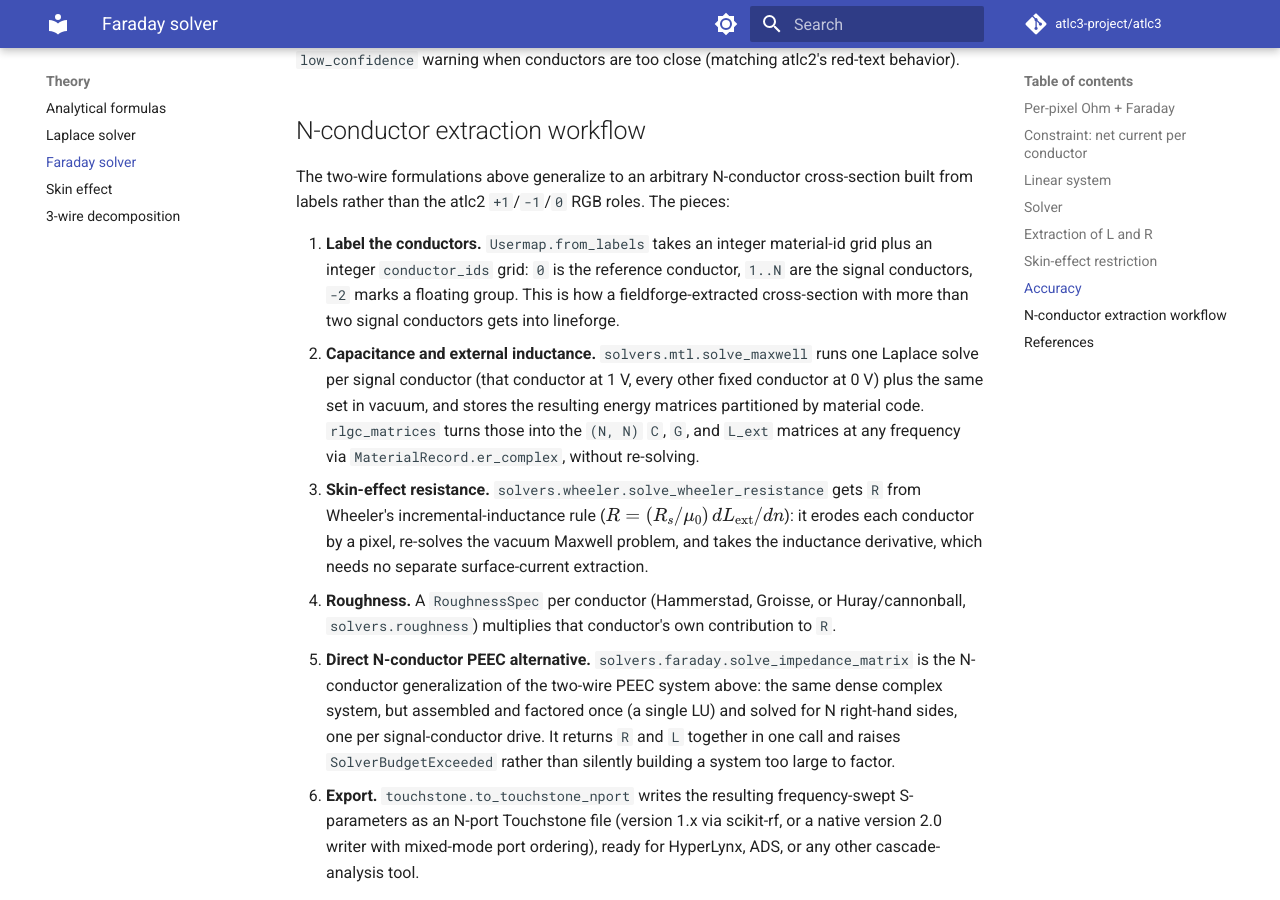
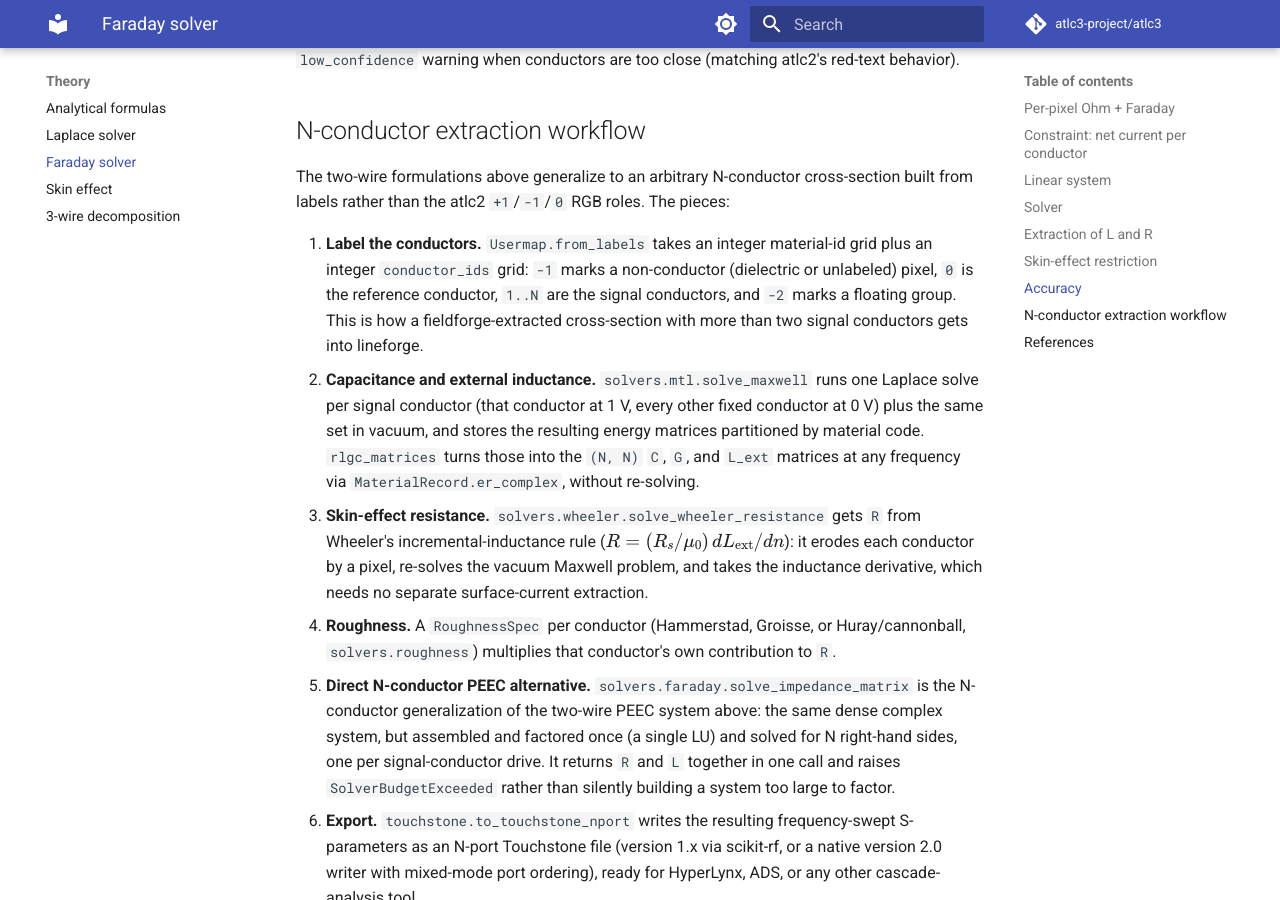
Before and after one commit to RFingAdam/lineforge, an MkDocs documentation site: the page built from docs/theory/faraday_solver.md, in a window 1280 px wide and 900 px high, scrolled down 2345 px. Built offline with MkDocs 1.6.1 and Material for MkDocs 9.7.7, drawn with Linux system fonts in a browser that asks for light colours; comment, search, counter and statistics services are not loaded.

Commit message:
docs: state the -1 non-conductor value in the conductor_ids convention

```diff
--- a/docs/theory/faraday_solver.md
+++ b/docs/theory/faraday_solver.md
@@ -114,10 +114,11 @@ cross-section built from labels rather than the atlc2 `+1`/`-1`/`0` RGB
 roles. The pieces:
 
 1. **Label the conductors.** `Usermap.from_labels` takes an integer
-   material-id grid plus an integer `conductor_ids` grid: `0` is the
-   reference conductor, `1..N` are the signal conductors, `-2` marks a
-   floating group. This is how a fieldforge-extracted cross-section with
-   more than two signal conductors gets into lineforge.
+   material-id grid plus an integer `conductor_ids` grid: `-1` marks a
+   non-conductor (dielectric or unlabeled) pixel, `0` is the reference
+   conductor, `1..N` are the signal conductors, and `-2` marks a floating
+   group. This is how a fieldforge-extracted cross-section with more than
+   two signal conductors gets into lineforge.
 2. **Capacitance and external inductance.** `solvers.mtl.solve_maxwell` runs
    one Laplace solve per signal conductor (that conductor at 1 V, every
    other fixed conductor at 0 V) plus the same set in vacuum, and stores the
```
Also changed, not shown: CHANGELOG.md (+3 -3 lines).
